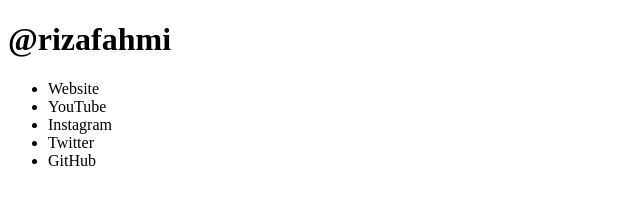
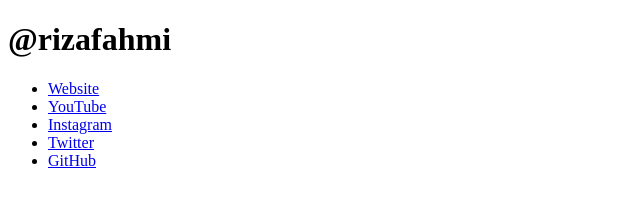
Before and after one commit to rizafahmi/html-css-tutorial, a plain HTML site: page bertaut/index.html in a window 1280 px wide. Shown: the whole page, without its empty margins (0-640 px from the left). Drawn offline with Linux system fonts and the light colour scheme.

Commit message:
HTML Project: Basic structure Updated

```diff
--- a/bertaut/index.html
+++ b/bertaut/index.html
@@ -7,12 +7,26 @@
     <header>
         <h1>@rizafahmi</h1>
     </header>
-    <ul>
-        <li>Website</li>
-        <li>YouTube</li>
-        <li>Instagram</li>
-        <li>Twitter</li>
-        <li>GitHub</li>
-    </ul>
+    <main>
+        <ul>
+            <li>
+                <a href="https://rizafahmi.com/">Website</a>
+            </li>
+            <li>
+                <a href="https://youtube.com/rizafahmi">YouTube</a>
+            </li>
+            <li>
+                <a href=
+                "https://instagram.com/rizafahmi">Instagram</a>
+            </li>
+            <li>
+                <a href=
+                "https://twitter.com/rizafahmi22">Twitter</a>
+            </li>
+            <li>
+                <a href="https://github.com/rizafahmi">GitHub</a>
+            </li>
+        </ul>
+    </main>
 </body>
 </html>
```
Also changed, not shown: docs/src/routes/materi/[...2]dasar-html@kit-docs.md (+37 -0 lines).
